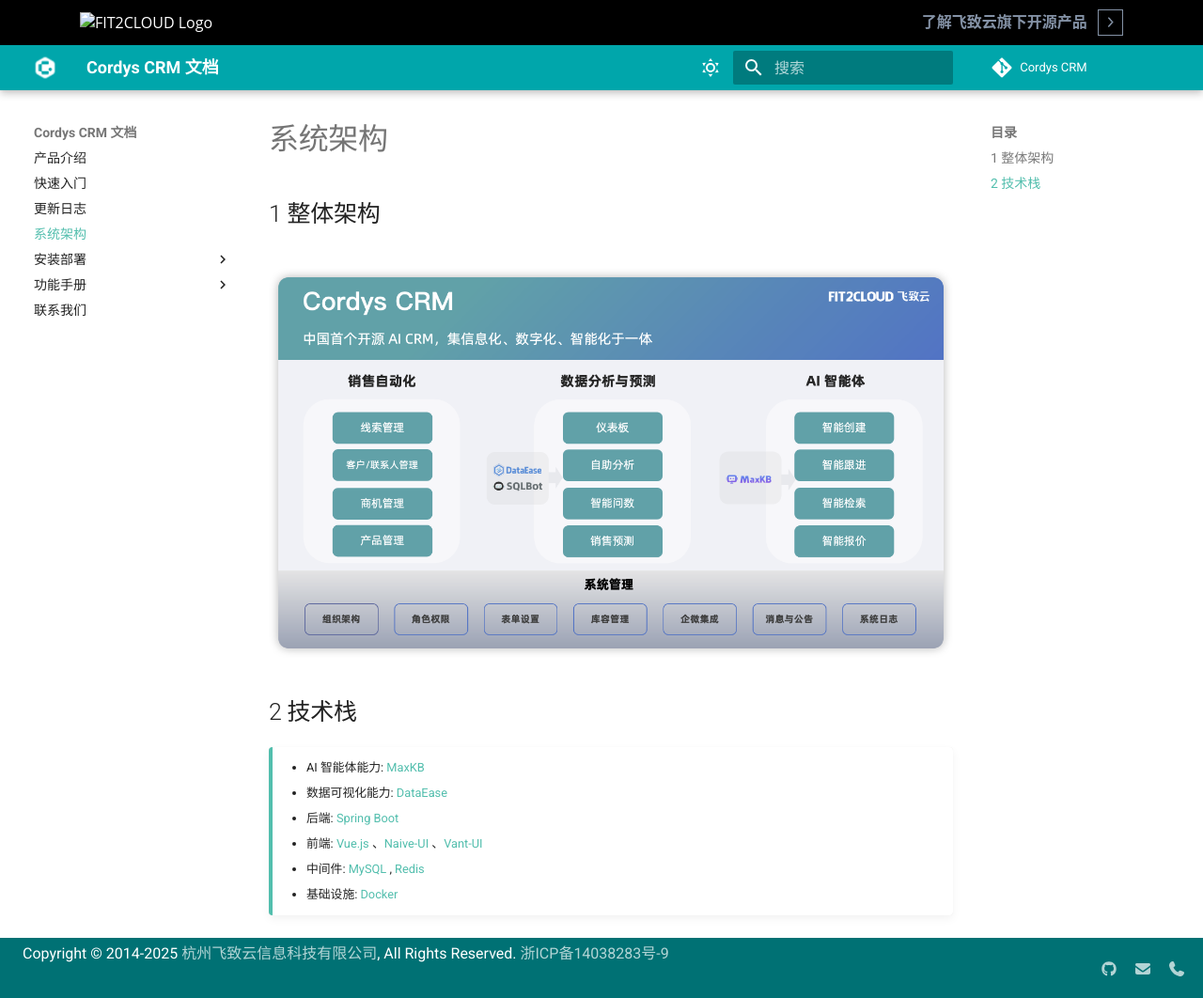
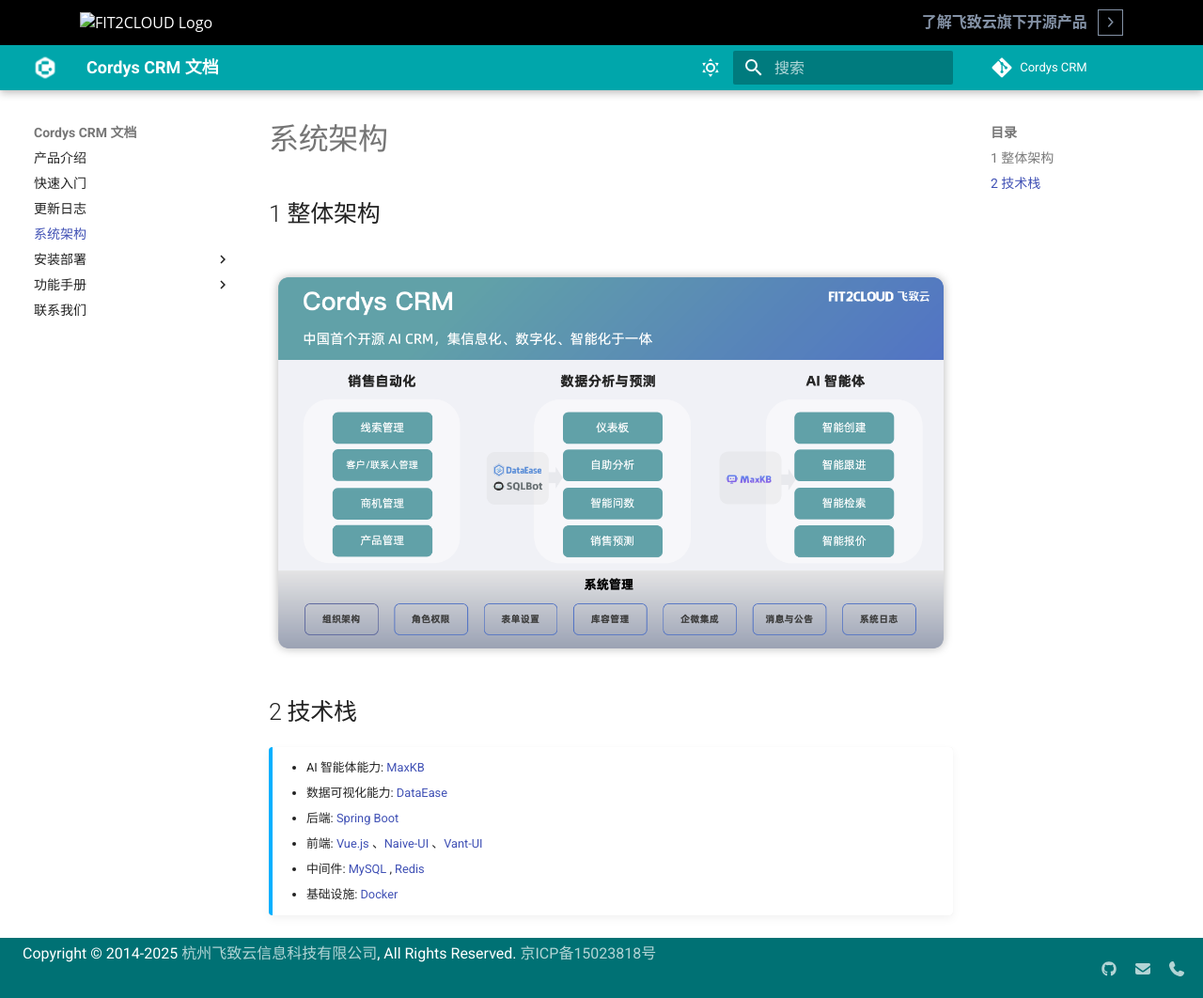
Before and after one commit to xinxin11/CordysCRM, an MkDocs documentation site: the page built from docs/manual/system_arch.md, in a window 1280 px wide and 1062 px high. Shown: the whole window at 94% size. Built offline with MkDocs 1.6.1 and Material for MkDocs 9.7.7, drawn with Linux system fonts in a browser that asks for light colours; comment, search, counter and statistics services are not loaded; the version menu is left out.

Commit message:
docs: update CSS styles and copyright information

```diff
--- a/docs/manual/css/extra.css
+++ b/docs/manual/css/extra.css
@@ -1,19 +1,15 @@
 
-[data-md-color-primary=indigo] {
-    --md-primary-fg-color: #52BEAD !important;
-}
 .md-header {
-  background: linear-gradient(180deg, #00a6ab 0.85%, #00a6ab 95.97%);
+  background-color: #00a6ab;
   top: 48px;
 }
 
 .md-footer {
-  background-color: rgb(37,43,60);background: linear-gradient(180deg, #00a6ab 0.85%, #00a6ab 95.97%);
-
+  background-color: #00a6ab;
 }
 
 .md-tabs {
-  background-color:  #52BEAD;
+  background-color: #00a6ab;
 }
 
 .md-footer-nav__link {
@@ -38,7 +34,7 @@
 .progress-bar {
   height: 1.2rem;
   float: left;
-  background-color:  #52BEAD;
+  background-color: #2979ff;
 }
 
 .progress {
@@ -107,6 +103,12 @@
   background-color: #fc6554;
 }
 
+/*
+.md-footer-meta {
+  background-color: inherit;
+}
+*/
+
 .md-grid {
   margin-left: 1rem;
   margin-right: auto;
@@ -118,36 +120,37 @@
 }
 
 .x-pack-span {
-    background-color: #52BEAD;
-    padding: 2px 5px;
-    color: #ffffff;
+  background-color: #00a6ab;
+  padding: 2px 5px;
+  color: #ffffff;
 }
 
-.new-span {
-    background-color: seagreen;
-    padding: 2px 5px;
-    color: #ffffff;
+.png-lable-span {
+  margin-left: 30%;
 }
 
-
-aside.md-banner.md-banner--warning {
-  display: none !important;
-}
-
-/** 增加边框绿条  **/
 .md-typeset .admonition,
 .md-typeset details {
   border-width: 0;
   border-left-width: 4px;
 }
-.md-typeset .admonition.abstract, .md-typeset details.abstract{
-  border-left-color: #52BEAD;
+
+.md-typeset p,.md-typeset ul,.md-typeset ol,.md-typeset dl,.md-typeset blockquote {
+  display: flow-root;
+  margin: 1em 0
 }
-.md-typeset p, .md-typeset ul, .md-typeset ol, .md-typeset dl, .md-typeset blockquote {
-  display: flow-root;
-  margin: 1em 0;
+
+.md-typeset .admonition.ms-abstract,
+.md-typeset details.ms-abstract {
+  border-color: rgb(170, 80, 191);
 }
-/** 显示所有标题  **/
-.admonition-title {
-  display: block;
+
+.md-typeset .ms-abstract > .admonition-title,
+.md-typeset .ms-abstract > summary {
+  background-color: rgba(170, 80, 191, 0.1);
 }
+
+.md-typeset .ms-abstract > .admonition-title::before,
+.md-typeset .ms-abstract > summary::before {
+  background-color: rgb(170, 80, 191);
+}
--- a/docs/mkdocs.yml
+++ b/docs/mkdocs.yml
@@ -103,7 +103,7 @@
 extra_css:
     - css/extra.css
 
-copyright: Copyright &copy; 2014-2025 <a href="https://www.fit2cloud.com">杭州飞致云信息科技有限公司</a>, All Rights Reserved. <a href="http://www.beian.miit.gov.cn" target="_blank">浙ICP备14038283号-9</a>
+copyright: Copyright &copy; 2014-2025 <a href="https://www.fit2cloud.com">杭州飞致云信息科技有限公司</a>, All Rights Reserved. <a href="http://www.beian.miit.gov.cn" target="_blank">京ICP备15023818号</a>
 
 plugins:
     - search:
```
Also changed, not shown: docs/manual/img/user_manual/business-rules.png.
